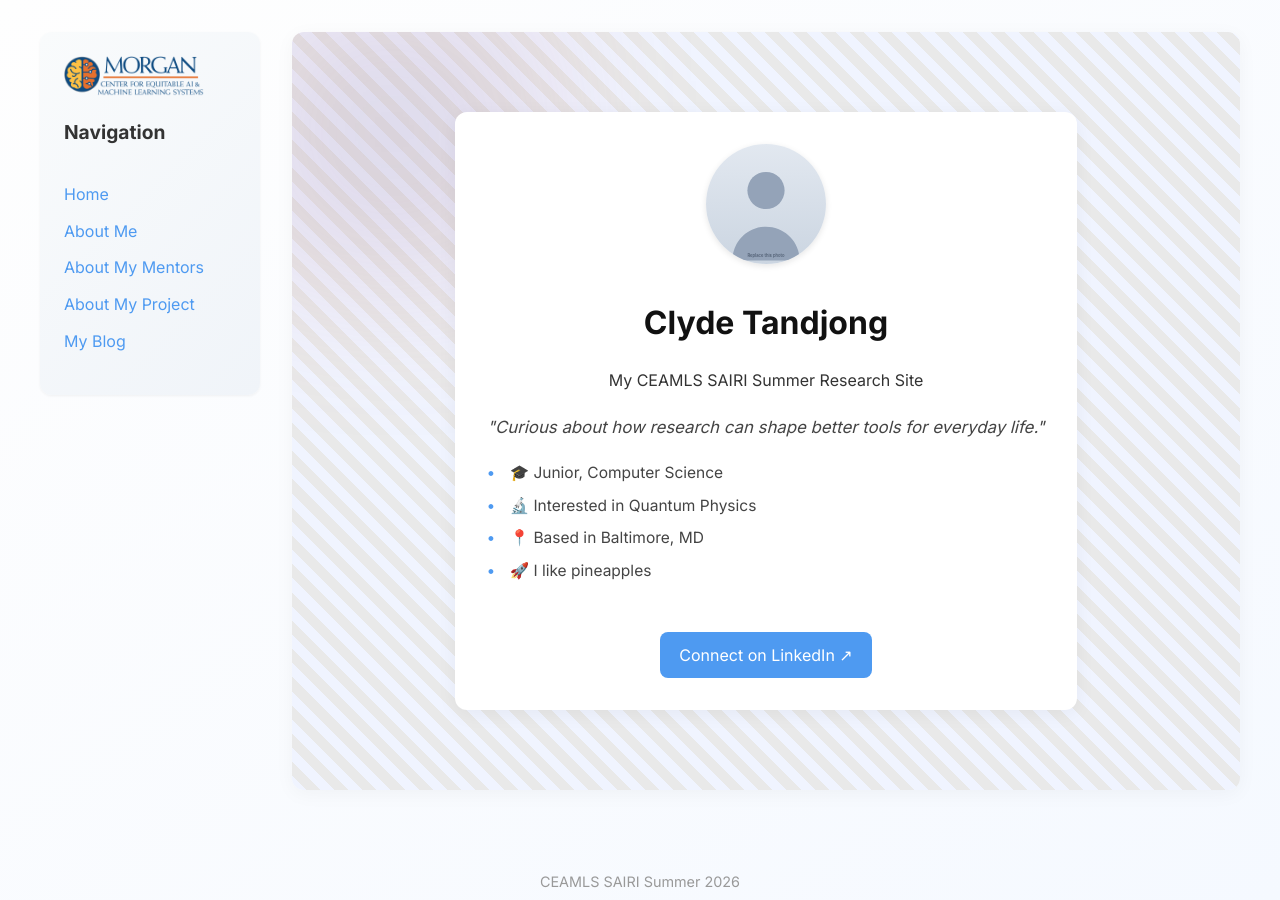
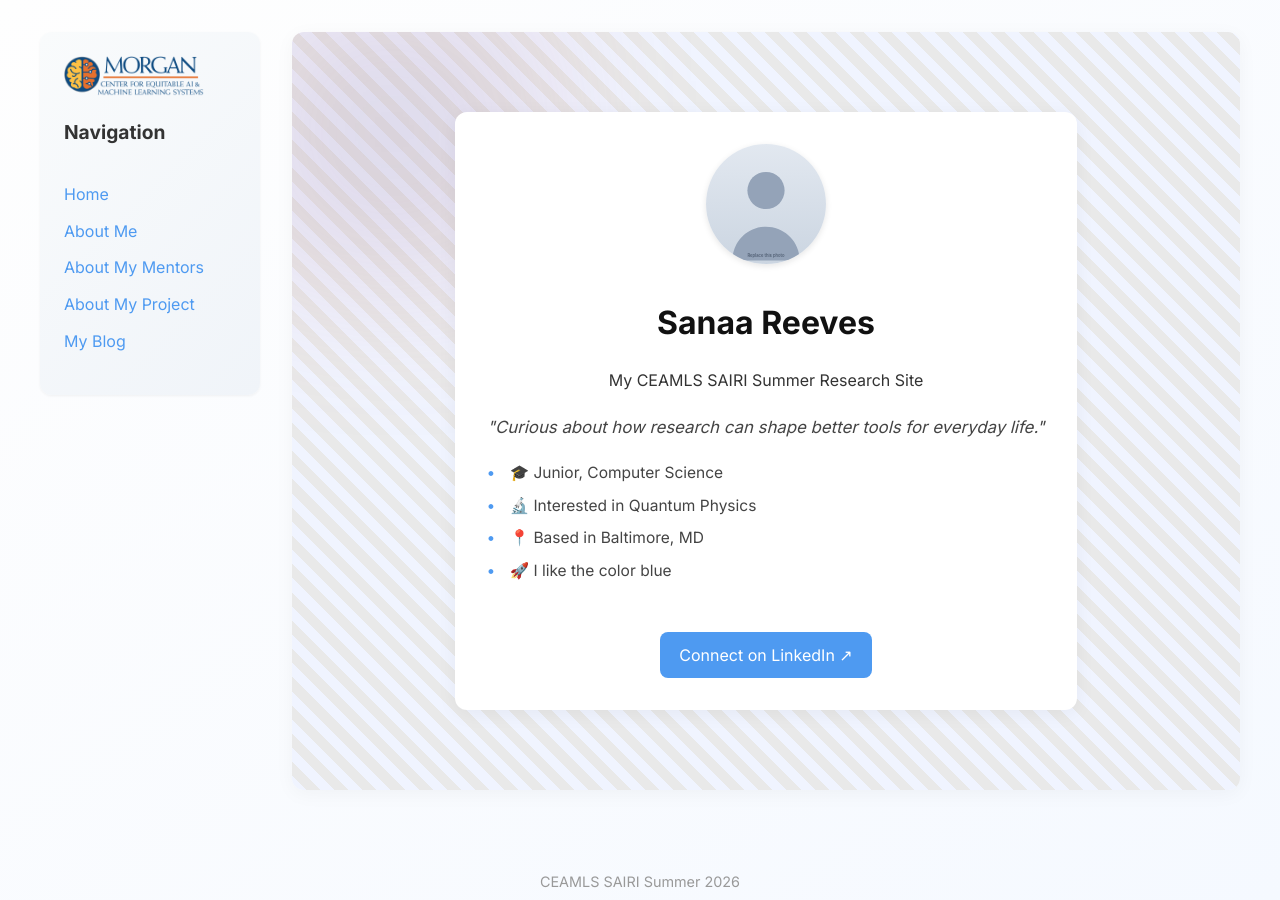
Before and after one commit to sanaareeves7/sanaareeves7ceamls26.github.io, a Jekyll site: the page built from index.md, in a window 1280 px wide. Built offline with Jekyll 4.4.1, drawn with Linux system fonts in a browser that asks for light colours.

Commit message:
Update index.md

```diff
--- a/index.md
+++ b/index.md
@@ -1,7 +1,7 @@
 ---
 layout: home
-title: Home
-display_name: Clyde Tandjong                  # <- shown as the big display name on the hero
+title: About Sanaa
+display_name: Sanaa Reeves                 # <- shown as the big display name on the hero
 description: My CEAMLS SAIRI Summer Research Site
 
 motto: "Curious about how research can shape better tools for everyday life."
@@ -10,9 +10,9 @@ quick_facts:
   - "🎓 Junior, Computer Science"
   - "🔬 Interested in Quantum Physics"
   - "📍 Based in Baltimore, MD"
-  - "🚀 I like pineapples"
+  - "🚀 I like the color blue"
 
-linkedin: https://www.linkedin.com/in/example
+linkedin: (https://www.linkedin.com/in/sanaa-reeves-b089b232b/)
 image: /assets/images/profile.svg
 
 # A "Currently" block — three short status lines for the home page.
```
